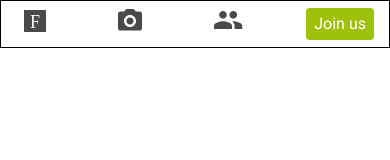
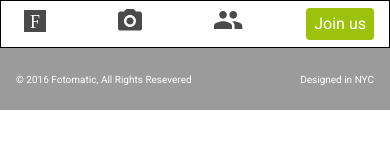
Before and after one commit to jjhenrichs/codecademy, a plain HTML site: page Fotomatic/index.html in a window 390 px wide. Drawn offline with Linux system fonts and the light colour scheme; a web font is replaced by a local one.

Commit message:
Added Responsive Footer

```diff
--- a/Fotomatic/index.html
+++ b/Fotomatic/index.html
@@ -66,7 +66,23 @@
         </ul>
       </nav>
     </header>
-    <main></main>
-    <footer></footer>
+    <main>
+      <!-- <section class="sign-up">
+        <img src="./resources/images/banner-landingpage.jpg" alt="" />
+        <article class="banner">
+          <h2>Instant</h2>
+          <h1>FORMAT CAMERA</h1>
+          <p class="email">
+            Email us to request a demo and be in our waiting list for
+            <strong>February 2019</strong> release!
+          </p>
+          <div class="banner-button">Join the waiting list</div>
+        </article>
+      </section> -->
+    </main>
+    <footer>
+      <span class="copyright">&copy; 2016 Fotomatic, All Rights Resevered</span>
+      <span class="location">Designed in NYC</span>
+    </footer>
   </body>
 </html>
--- a/Fotomatic/resources/css/reset.css
+++ b/Fotomatic/resources/css/reset.css
@@ -6,10 +6,13 @@
   color: #4a4a4a;
 }
 
+html {
+  font-size: 16px;
+}
+
 /* Header */
 
 .desktop {
-  border: 1px solid black;
   display: grid;
   grid-template-columns: 1fr 8fr;
   align-items: center;
@@ -61,6 +64,7 @@ nav ul li a {
   height: 48px;
   display: none;
 }
+
 /* Header Media Queries */
 
 /* Tablet sizes */
@@ -102,3 +106,108 @@ nav ul li a {
     padding: 0 10px;
   }
 }
+
+/* Main */
+
+/* Sign-up */
+
+/* .sign-up {
+  border: 5px solid red;
+}
+
+.sign-up img {
+  width: 99%;
+  position: absolute;
+  top: 85px;
+  left: 0;
+  text-align: center;
+}
+
+.banner {
+  background: #9dc20b;
+  border: 1px solid #979797;
+  border-radius: 4px;
+  text-align: center;
+  line-height: 1.4;
+  border: 1px solid black;
+  padding: 32px 80px 56px;
+  margin: 170px 0 170px 100px;
+  width: 460px;
+  position: relative;
+  z-index: 100;
+}
+
+.banner h2 {
+  font-size: 1.5rem;
+  font-family: "Damion", sans-serif;
+  color: #fff;
+}
+
+.banner h1 {
+  font-size: 2rem;
+  font-family: "Rubik", sans-serif;
+  color: #fff;
+}
+
+.email {
+  color: #fff;
+  padding-top: 12px;
+  padding-bottom: 26px;
+}
+
+.banner strong {
+  color: #fff;
+}
+
+.banner-button {
+  background: #4a4a4a;
+  color: #fff;
+  border-radius: 4px;
+  font-size: 1.25rem;
+  font-weight: 500;
+  display: flex;
+  justify-content: center;
+  align-content: center;
+  padding: 20px;
+} */
+
+/* Section 2 */
+
+/* Filter */
+
+/* Quotation */
+
+/* Footer */
+
+footer {
+  display: grid;
+  grid-template-columns: 2fr 1fr;
+  align-items: center;
+  background: #9b9b9b;
+  height: 62px;
+}
+
+.copyright {
+  justify-self: left;
+  margin-left: 2rem;
+  color: #fff;
+  font-size: 12px;
+}
+
+.location {
+  justify-self: right;
+  margin-right: 2rem;
+  color: #fff;
+  font-size: 12px;
+}
+
+@media only screen and (max-width: 425px) {
+  .copyright {
+    font-size: 10px;
+    margin-left: 1rem;
+  }
+  .location {
+    font-size: 10px;
+    margin-right: 1rem;
+  }
+}
```
